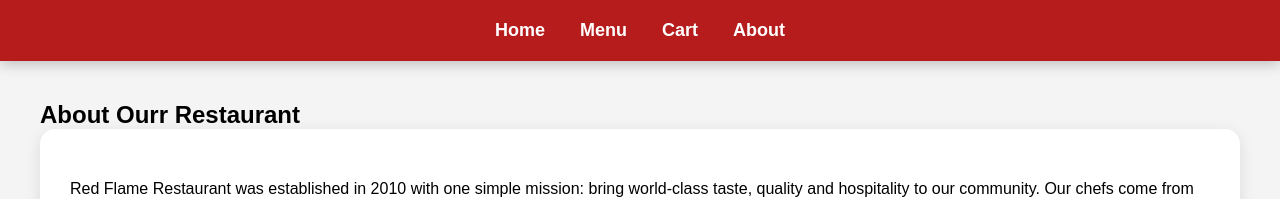
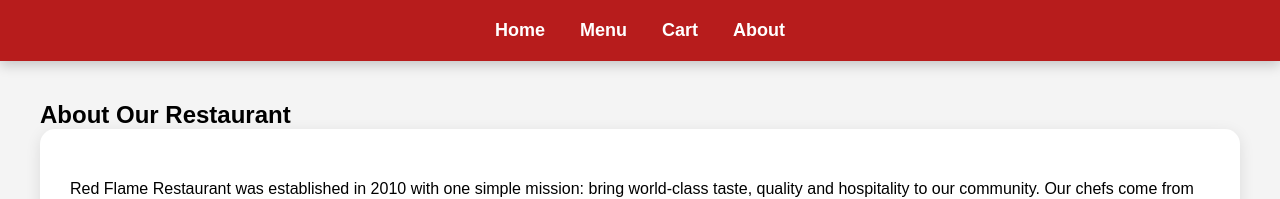
Before and after one commit to nuraddin-abdusharipov/viteapp, a React (Vite) app: page /about in a window 1280 px wide. Shown: the top 199 px of the page. Built offline with nearby package versions, Linux system fonts and the light colour scheme.

Commit message:
uzgardi Menu.jsx

```diff
--- a/src/pages/About.jsx
+++ b/src/pages/About.jsx
@@ -8,7 +8,7 @@ export default function About() {
         initial={{ y: -40, opacity: 0 }}
         animate={{ y: 0, opacity: 1 }}
       >
-        About Ourr Restaurant
+        About Our Restaurant
       </motion.h2>
 
       <motion.div
```
